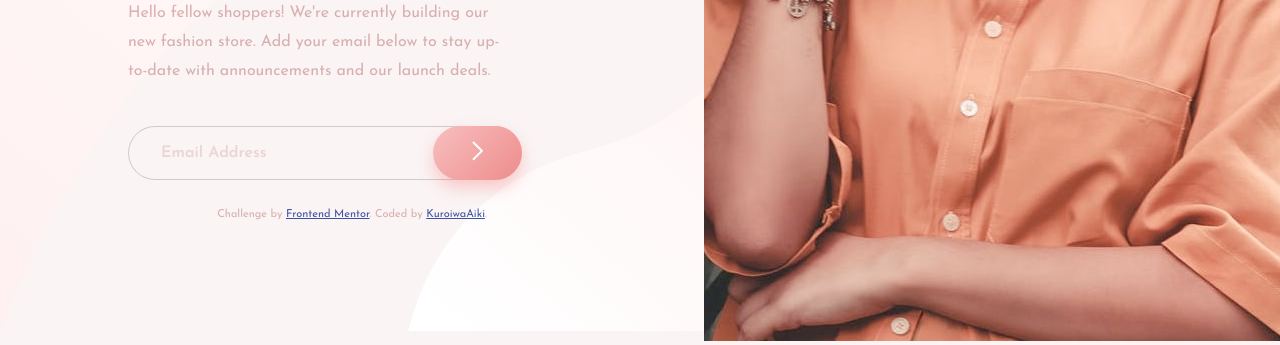
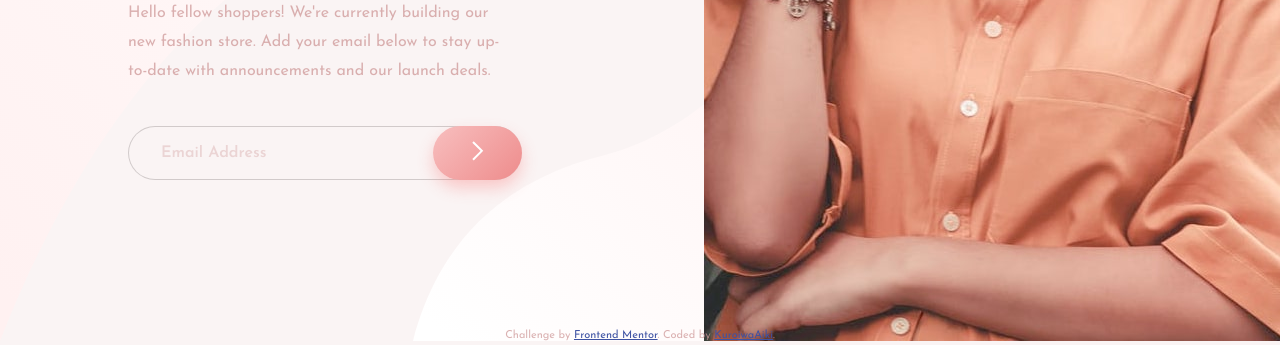
Before and after one commit to KuroiwaAiki/Base-Apparel-landing-page, a plain HTML site: page index.html in a window 1280 px wide. Shown: the part 459-804 px from the top of the page. Drawn offline with Linux system fonts and the light colour scheme.

Commit message:
fixed submit button and viewport responsiveness

```diff
--- a/index.html
+++ b/index.html
@@ -12,6 +12,7 @@
   <link rel="stylesheet" href="styles/styles.css" type="text/css">
 </head>
 <body>
+  <div class="page-container">
     <div class="wrapper">
       <div class="flex-container">
         <header>
@@ -43,6 +44,7 @@
       <div class="main-picture-container">
         <img class="main-picture" src="images/hero-desktop.jpg" alt="picture of female model">
       </div>
+    </div>
     <footer>
       <p class="attribution">
         Challenge by <a href="https://www.frontendmentor.io?ref=challenge" target="_blank">Frontend Mentor</a>.
--- a/styles/styles.css
+++ b/styles/styles.css
@@ -13,6 +13,15 @@ body  {
   color: hsla(0, 36%, 70%, 75%);
   background-color: hsla(0, 36%, 70%, 10%);
   text-align: center;
+}
+
+.page-container {
+  position: relative;
+  min-height: 100vh;
+}
+
+.wrapper {
+  padding-bottom: 8vw;
 }
 
 h1 {
@@ -149,7 +158,10 @@ input:-webkit-autofill {
 /* footer */
 
 footer {
-  margin: 1rem auto;
+  position: absolute;
+  bottom: 0;
+  width: 100%;
+  margin:auto ;
 }
 
 .attribution {
@@ -160,6 +172,11 @@ footer {
 }
 
 /* large screen sizes */
+
+.page-container {
+  position: relative;
+  min-height: 100vh;
+}
 
 @media only screen and (min-width: 1000px) {
 
@@ -187,11 +204,10 @@ footer {
   }
 
   .wrapper {
-    max-width: 1440px;
-    height: 790px;
+    width: 100%;
     background-image: url("../images/bg-pattern-desktop.svg");
-    background-repeat: no-repeat;
     background-size: contain;
+    height: 100vh;
   }
 
 /* header section */
@@ -255,8 +271,10 @@ h1, h2 {
 /* footer */
 
 footer {
-  margin: 0 auto;
-  }
+  position: absolute;
+  bottom: 0;
+  width: 100%;
+  margin: auto;
 }
 
 /* tablet sizes */
```
Also changed, not shown: 1 other file. Lines whose indentation alone changed are shown as unchanged.
